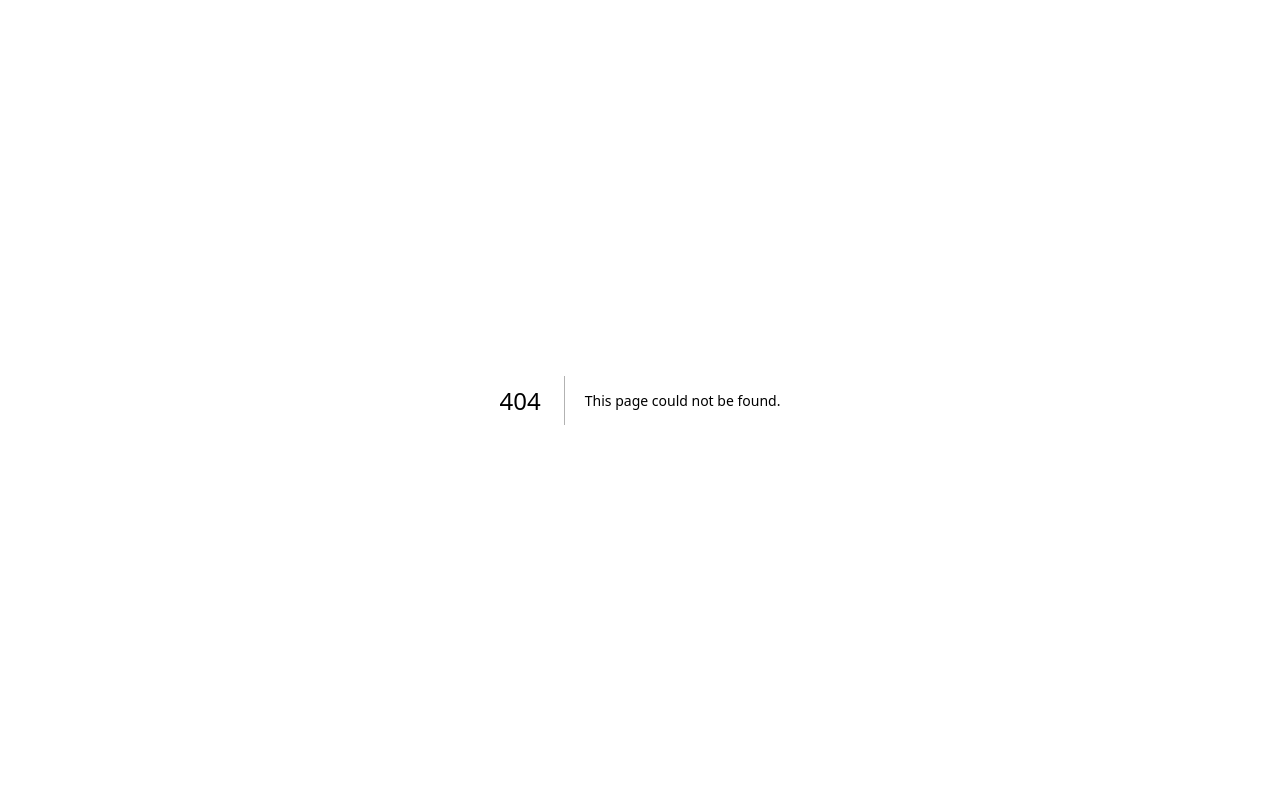
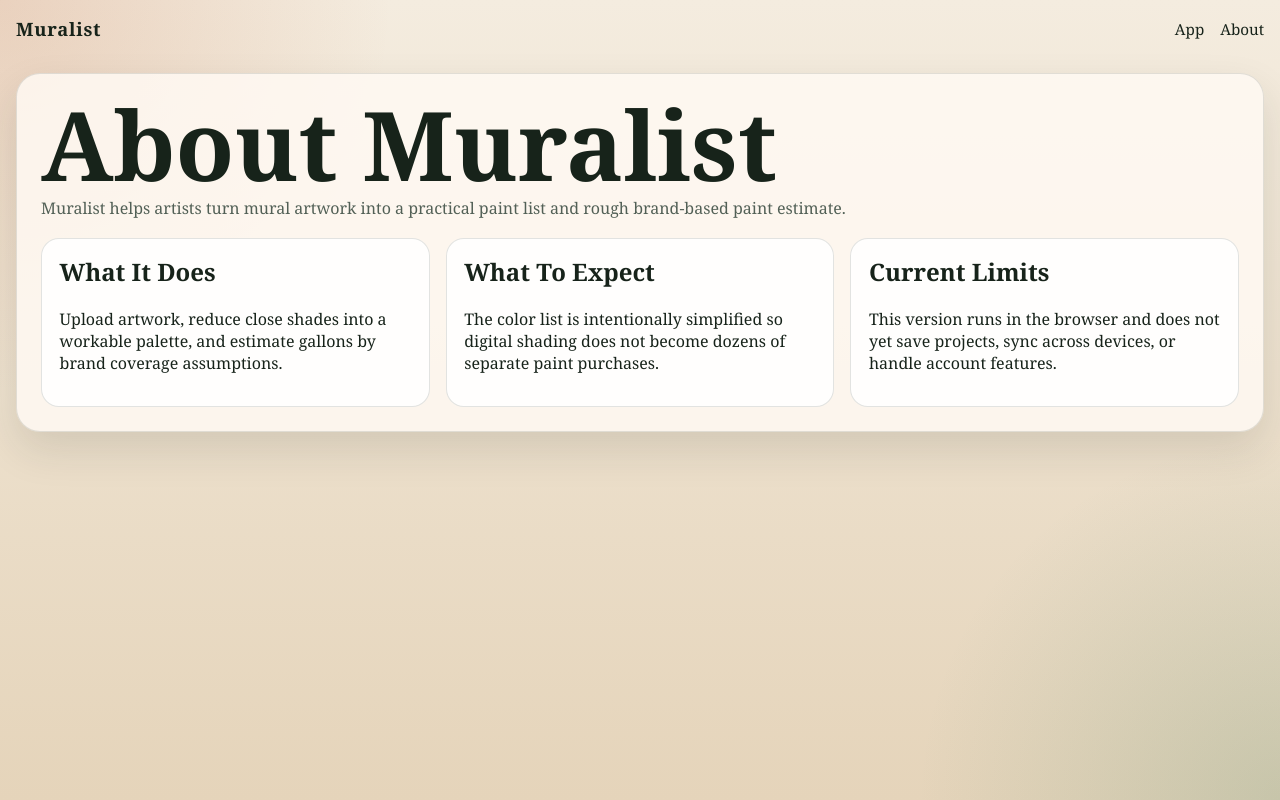
Before and after one commit to leeroywking/muralist, a Next.js app in the folder apps/web/: page /about in a window 1280 px wide. Before the commit this address had no page. Built offline with nearby package versions, Linux system fonts and the light colour scheme.

Commit message:
Move product context off homepage

```diff
--- /dev/null
+++ b/apps/web/app/about/page.tsx
@@ -0,0 +1,29 @@
+export default function AboutPage() {
+  return (
+    <main className="page-shell">
+      <section className="panel about-panel">
+        <div className="section-head">
+          <h1>About Muralist</h1>
+          <p>
+            Muralist helps artists turn mural artwork into a practical paint list and rough brand-based paint estimate.
+          </p>
+        </div>
+
+        <div className="about-grid">
+          <article className="about-card">
+            <h2>What It Does</h2>
+            <p>Upload artwork, reduce close shades into a workable palette, and estimate gallons by brand coverage assumptions.</p>
+          </article>
+          <article className="about-card">
+            <h2>What To Expect</h2>
+            <p>The color list is intentionally simplified so digital shading does not become dozens of separate paint purchases.</p>
+          </article>
+          <article className="about-card">
+            <h2>Current Limits</h2>
+            <p>This version runs in the browser and does not yet save projects, sync across devices, or handle account features.</p>
+          </article>
+        </div>
+      </section>
+    </main>
+  );
+}
--- a/apps/web/app/layout.tsx
+++ b/apps/web/app/layout.tsx
@@ -1,4 +1,5 @@
 import type { Metadata } from "next";
+import Link from "next/link";
 import "./styles.css";
 
 export const metadata: Metadata = {
@@ -11,7 +12,18 @@ export default function RootLayout({
 }: Readonly<{ children: React.ReactNode }>) {
   return (
     <html lang="en">
-      <body>{children}</body>
+      <body>
+        <header className="site-header">
+          <Link className="brand-link" href="/">
+            Muralist
+          </Link>
+          <nav className="site-nav">
+            <Link href="/">App</Link>
+            <Link href="/about">About</Link>
+          </nav>
+        </header>
+        {children}
+      </body>
     </html>
   );
 }
--- a/apps/web/app/styles.css
+++ b/apps/web/app/styles.css
@@ -29,6 +29,34 @@ body {
 
 body {
   min-height: 100vh;
+}
+
+.site-header {
+  display: flex;
+  justify-content: space-between;
+  align-items: center;
+  gap: 1rem;
+  width: min(1280px, calc(100vw - 2rem));
+  margin: 0 auto;
+  padding: 1rem 0 0;
+}
+
+.brand-link,
+.site-nav a {
+  color: var(--ink);
+  text-decoration: none;
+}
+
+.brand-link {
+  font-size: 1.15rem;
+  font-weight: 700;
+  letter-spacing: 0.04em;
+}
+
+.site-nav {
+  display: flex;
+  gap: 1rem;
+  font-size: 0.95rem;
 }
 
 .page-shell {
@@ -160,8 +188,7 @@ h1 {
 .field-note,
 .status,
 .preview-meta span,
-.swatch-body p,
-.notes-list {
+.swatch-body p {
   color: var(--muted);
   line-height: 1.65;
 }
@@ -294,16 +321,36 @@ h1 {
   border-top: 1px solid var(--line);
 }
 
-.secondary-panel {
-  margin-top: 1rem;
+.about-panel {
+  margin-top: 0.5rem;
 }
 
-.notes-list {
-  margin: 0;
-  padding-left: 1.2rem;
+.about-grid {
+  display: grid;
+  gap: 1rem;
+  grid-template-columns: repeat(auto-fit, minmax(220px, 1fr));
+}
+
+.about-card {
+  padding: 1rem 1.1rem;
+  border-radius: 18px;
+  border: 1px solid var(--line);
+  background: rgba(255, 255, 255, 0.86);
+}
+
+.about-card h2 {
+  margin-top: 0;
 }
 
 @media (max-width: 640px) {
+  .site-header {
+    padding-top: 0.75rem;
+  }
+
+  .site-nav {
+    gap: 0.75rem;
+  }
+
   .page-shell {
     padding-top: 0.75rem;
   }
```
Also changed, not shown: apps/web/app/PrototypeApp.tsx (+7 -20 lines).
